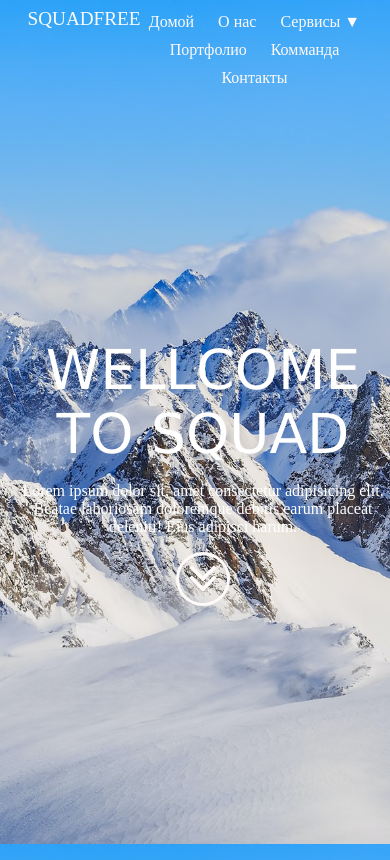
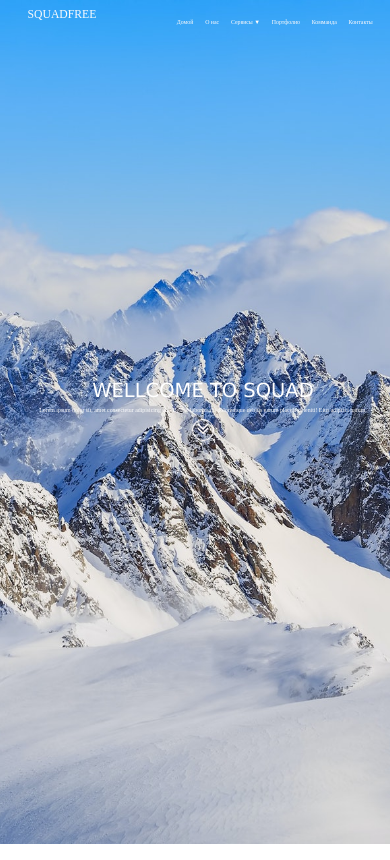
Before and after one commit to DenRainmen/myPetProject, a plain HTML site: page index.html in a window 390 px wide. Drawn offline with Linux system fonts and the light colour scheme.

Commit message:
Добавил адаптивность до  300

```diff
--- a/index.html
+++ b/index.html
@@ -9,7 +9,7 @@
     <link rel="stylesheet" href="style.css">
 
     <link rel="stylesheet" href="https://cdnjs.cloudflare.com/ajax/libs/font-awesome/4.7.0/css/font-awesome.min.css">
-    <meta http-equiv="refresh" content="3">
+    <meta http-equiv="refresh" content="60">
 </head>
 <body>
     <header>
@@ -41,7 +41,7 @@
 
 
           <a href="./index.html">
-            <span class="fa" style="font-size:48px">&#xf103;</span>
+              <span class="fa" style="font-size:5vw">&#xf103;</span>
           </a>
 
         </section>
--- a/style.css
+++ b/style.css
@@ -24,8 +24,8 @@ body{
   }
 
   .logo{
-    display:inline-block;
-    font-size: 1.2rem;
+      display: inline-block;
+      font-size: 3vw;
   }
 
 .navbar-menu ul{
@@ -33,24 +33,26 @@ body{
     padding: 0;
 }
 
-.navbar-menu ul li:hover{
+
+.navbar-menu ul li:hover {
     background: rgba(221, 214, 214, 0.329);
 
 }
 
-  .navbar-menu li{
+.navbar-menu li {
     display: inline-block;
-    margin-right: 10px;
-    padding: 5px;
+    margin-right: 1vw;
+    padding: 0.5vw;
 
 }
 
-  a{
+a {
     color: snow;
     text-decoration: none;
+    font-size: 1.5vw;
 }
 
-  main{
+main {
     height: 90vh;
     display: flex;
     justify-content: center;
@@ -59,31 +61,34 @@ body{
 
 }
 
-  .big-text{
-    font-size: 55px;
-    font-family: Verdana;
+.big-text {
+    font-size: 5vw;
+    font-family: Verdana, serif;
 }
 
+p {
+    font-size: 1.5vw;
+}
 
-
-  .main-logo{
-    font-size: 35px;
+.main-logo {
+    /*font-size: 3vw;*/
     border: 2px solid #fff;
-    width: 50px;
-    height: 50px;
-    margin-top: 0px;
-    padding: 10px;
+    /*width: 2vw;*/
+    /*height: 2vw;*/
+    padding: 2vw;
     /* transform: rotate(90deg); */
     margin: 0 auto;
     border-radius: 100%;
-    transition-duration: 3s;
+    transition-duration: 5s;
 
 }
 
-span.fa{
-  width: 48px;
+span.fa {
+    width: 5vw;
+    height: 5vw;
+    /*font-size: 10vw;*/
     border-radius: 100%;
-  border: 3px solid snow;
+    border: 0.3vw solid snow;
     transition-duration: 3s;
 
 }
@@ -110,14 +115,14 @@ span.fa{
 } */
 
 
-.main-logo:hover{
-  margin-top: 100px;
+.main-logo:hover {
+    margin-top: 3vw;
     background: rgb(43, 233, 185);
 
 }
 
-.fa:hover{
-  margin-top: 100px;
+.fa:hover {
+    margin-top: 3vw;
     background: rgb(43, 233, 185);
 
 }
```
Lines whose indentation alone changed are shown as unchanged.
